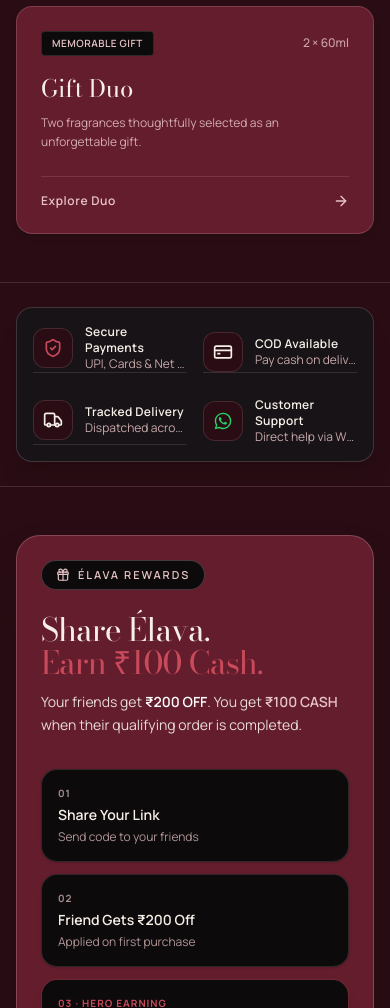
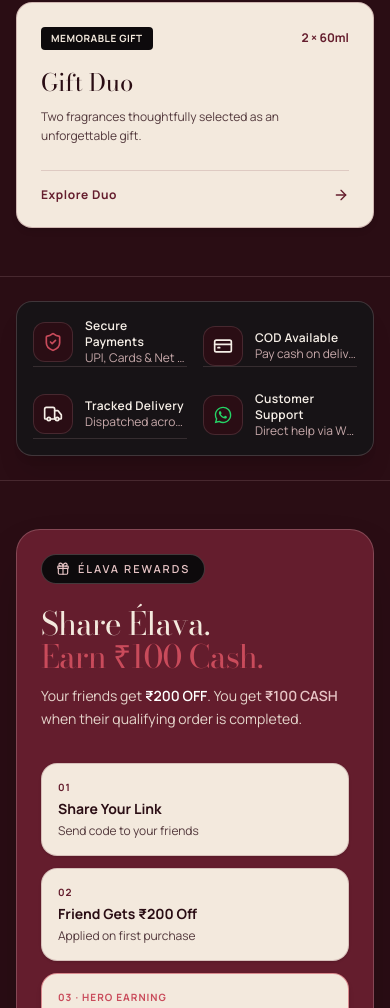
Before and after one commit to Jagrut-Shah/PF, a React (Vite) app: page / in a window 390 px wide. Shown: the part 2116-3124 px from the top of the page. Built offline with nearby package versions, Linux system fonts and the light colour scheme; no server answers; a web font is replaced by a local one.

Commit message:
style: convert homepage color balance to Variant B (Deep Cherry + Warm Ivory #F3E9DD + Near Black #0D0A0C)

```diff
--- a/src/components/home/ReferralBanner.jsx
+++ b/src/components/home/ReferralBanner.jsx
@@ -5,7 +5,7 @@ import MainContainer from '../ui/MainContainer';
 import { Gift, Share2 } from 'lucide-react';
 
 /**
- * ReferralBanner Component — Near-Black #0D0A0C step cards & tactile button response per Section 17 & 23
+ * ReferralBanner Component — Variant B: Warm Ivory #F3E9DD step cards & Near Black #0D0A0C reward panel
  */
 export default function ReferralBanner() {
   const navigate = useNavigate();
@@ -20,7 +20,7 @@ export default function ReferralBanner() {
   };
 
   return (
-    <section className="py-12 sm:py-16 bg-[#2A0D14] text-[#F6EFE7] border-t border-b border-[#E7C4C5]/15 relative overflow-hidden">
+    <section className="py-12 sm:py-16 bg-[#2A0D14] text-[#F3E9DD] border-t border-b border-[#E7C4C5]/15 relative overflow-hidden">
       <MainContainer>
         <div className="bg-[#641D2D] border border-[#E7C4C5]/25 rounded-3xl p-6 sm:p-10 lg:p-12 shadow-2xl relative z-10 overflow-hidden">
 
@@ -35,53 +35,53 @@ export default function ReferralBanner() {
                 <span>ÉLAVA Rewards</span>
               </div>
 
-              {/* Major Statement: Bodoni Moda 400 (Section 21) */}
+              {/* Major Statement: Bodoni Moda 400 */}
               <div className="space-y-3">
-                <h2 className="font-serif text-[32px] sm:text-[44px] lg:text-[54px] font-normal text-[#F6EFE7] leading-[1.02] tracking-tight">
+                <h2 className="font-serif text-[32px] sm:text-[44px] lg:text-[54px] font-normal text-[#F3E9DD] leading-[1.02] tracking-tight">
                   Share Élava.<br />
                   <span className="text-[#C94B5B] font-normal">
                     Earn ₹100 Cash.
                   </span>
                 </h2>
-                <p className="font-sans text-sm sm:text-base text-[#F6EFE7]/90 max-w-xl leading-relaxed font-normal">
+                <p className="font-sans text-sm sm:text-base text-[#F3E9DD]/90 max-w-xl leading-relaxed font-normal">
                   Your friends get <strong className="text-white font-semibold">₹200 OFF</strong>. You get <strong className="text-[#E7C4C5] font-semibold">₹100 CASH</strong> when their qualifying order is completed.
                 </p>
               </div>
 
-              {/* 3 Steps: Near Black #0D0A0C */}
+              {/* 3 Steps: Warm Ivory #F3E9DD Cards for Variant B Contrast */}
               <div className="grid grid-cols-1 sm:grid-cols-3 gap-3 pt-2">
 
                 {/* Step 01 */}
-                <div className="bg-[#0D0A0C] border border-[#E7C4C5]/15 rounded-2xl p-4 space-y-1 shadow-sm">
-                  <span className="text-[10px] font-sans font-bold uppercase tracking-widest text-[#E7C4C5]/70 block">
+                <div className="bg-[#F3E9DD] border border-[#641D2D]/20 rounded-2xl p-4 space-y-1 shadow-sm">
+                  <span className="text-[10px] font-sans font-bold uppercase tracking-widest text-[#641D2D] block">
                     01
                   </span>
-                  <div className="font-sans text-sm font-semibold text-[#F6EFE7]">
+                  <div className="font-sans text-sm font-bold text-[#2A0D14]">
                     Share Your Link
                   </div>
-                  <p className="text-xs font-sans text-[#E7C4C5]/75 font-normal">Send code to your friends</p>
+                  <p className="text-xs font-sans text-[#2A0D14]/80 font-normal">Send code to your friends</p>
                 </div>
 
                 {/* Step 02 */}
-                <div className="bg-[#0D0A0C] border border-[#E7C4C5]/15 rounded-2xl p-4 space-y-1 shadow-sm">
-                  <span className="text-[10px] font-sans font-bold uppercase tracking-widest text-[#E7C4C5]/70 block">
+                <div className="bg-[#F3E9DD] border border-[#641D2D]/20 rounded-2xl p-4 space-y-1 shadow-sm">
+                  <span className="text-[10px] font-sans font-bold uppercase tracking-widest text-[#641D2D] block">
                     02
                   </span>
-                  <div className="font-sans text-sm font-semibold text-[#F6EFE7]">
+                  <div className="font-sans text-sm font-bold text-[#2A0D14]">
                     Friend Gets ₹200 Off
                   </div>
-                  <p className="text-xs font-sans text-[#E7C4C5]/75 font-normal">Applied on first purchase</p>
+                  <p className="text-xs font-sans text-[#2A0D14]/80 font-normal">Applied on first purchase</p>
                 </div>
 
                 {/* Step 03 */}
-                <div className="bg-[#0D0A0C] border border-[#C94B5B]/50 rounded-2xl p-4 space-y-1 shadow-lg relative overflow-hidden">
+                <div className="bg-[#F3E9DD] border border-[#C94B5B]/60 rounded-2xl p-4 space-y-1 shadow-md relative overflow-hidden">
                   <span className="text-[10px] font-sans font-bold uppercase tracking-widest text-[#C94B5B] block">
                     03 · HERO EARNING
                   </span>
-                  <div className="font-sans text-base font-semibold text-[#F6EFE7]">
+                  <div className="font-sans text-base font-bold text-[#2A0D14]">
                     You Earn ₹100 Cash
                   </div>
-                  <p className="text-xs font-sans text-[#E7C4C5]/90 font-normal">Withdrawable to UPI/Bank</p>
+                  <p className="text-xs font-sans text-[#2A0D14]/85 font-normal">Withdrawable to UPI/Bank</p>
                 </div>
 
               </div>
@@ -91,7 +91,7 @@ export default function ReferralBanner() {
                 <button
                   type="button"
                   onClick={handleStartEarning}
-                  className="w-full sm:w-auto bg-[#C94B5B] hover:bg-[#B03D4C] active:scale-[0.98] text-[#F6EFE7] px-8 py-4 rounded-xl font-sans font-semibold text-xs sm:text-sm tracking-wider inline-flex items-center justify-center transition-all duration-200 shadow-xl cursor-pointer"
+                  className="w-full sm:w-auto bg-[#C94B5B] hover:bg-[#B03D4C] active:scale-[0.98] text-[#F3E9DD] px-8 py-4 rounded-xl font-sans font-semibold text-xs sm:text-sm tracking-wider inline-flex items-center justify-center transition-all duration-200 shadow-xl cursor-pointer"
                   id="start-earning-homepage-btn"
                 >
                   <span>Start Earning →</span>
@@ -102,7 +102,7 @@ export default function ReferralBanner() {
 
             {/* Right Column: Near Black #0D0A0C Card */}
             <div className="lg:col-span-4 flex justify-center">
-              <div className="w-full max-w-sm bg-[#0D0A0C] border border-[#E7C4C5]/25 rounded-2xl p-6 shadow-2xl space-y-4 text-center relative overflow-hidden">
+              <div className="w-full max-w-sm bg-[#0D0A0C] border border-[#E7C4C5]/25 rounded-2xl p-6 shadow-2xl space-y-4 text-center relative overflow-hidden text-[#F3E9DD]">
                 <div className="w-16 h-16 rounded-full bg-[#641D2D] border border-[#E7C4C5]/30 flex items-center justify-center mx-auto text-[#E7C4C5] shadow-inner">
                   <Share2 className="w-7 h-7" />
                 </div>
@@ -110,7 +110,7 @@ export default function ReferralBanner() {
                   <div className="text-[10px] font-sans font-semibold uppercase tracking-widest text-[#E7C4C5]">
                     Your Cash Reward
                   </div>
-                  <h3 className="font-serif text-4xl font-medium text-[#F6EFE7]">
+                  <h3 className="font-serif text-4xl font-medium text-[#F3E9DD]">
                     ₹100 Cash
                   </h3>
                   <p className="text-xs font-sans text-[#E7C4C5]/85 leading-relaxed px-2 font-normal">
--- a/src/components/home/ScentWardrobeBundle.jsx
+++ b/src/components/home/ScentWardrobeBundle.jsx
@@ -29,7 +29,7 @@ const BUNDLE_PRESETS = [
 
 export default function ScentWardrobeBundle() {
   return (
-    <section className="py-12 sm:py-16 bg-[#2A0D14] text-[#F6EFE7] border-t border-b border-[#E7C4C5]/15">
+    <section className="py-12 sm:py-16 bg-[#2A0D14] text-[#F3E9DD] border-t border-b border-[#E7C4C5]/15">
       <MainContainer>
         {/* Section Header */}
         <div className="text-center max-w-2xl mx-auto mb-8 sm:mb-12">
@@ -37,7 +37,7 @@ export default function ScentWardrobeBundle() {
             <Layers className="w-3.5 h-3.5 text-[#E7C4C5]" />
             <span>Fragrance Curation</span>
           </div>
-          <h2 className="font-serif text-3xl sm:text-4xl lg:text-5xl font-normal text-[#F6EFE7] tracking-tight leading-tight">
+          <h2 className="font-serif text-3xl sm:text-4xl lg:text-5xl font-normal text-[#F3E9DD] tracking-tight leading-tight">
             Build Your Scent Wardrobe
           </h2>
           <p className="font-sans text-sm sm:text-base text-[#E7C4C5]/85 mt-2 font-normal leading-relaxed">
@@ -45,31 +45,31 @@ export default function ScentWardrobeBundle() {
           </p>
         </div>
 
-        {/* 3 Curated Bundle Preset Cards */}
+        {/* 3 Curated Bundle Preset Cards — Variant B: Warm Ivory #F3E9DD Paper Cards */}
         <div className="grid grid-cols-1 md:grid-cols-3 gap-4 lg:gap-6">
           {BUNDLE_PRESETS.map((preset) => (
             <Link
               key={preset.id}
               to={`/wardrobe/${preset.id}`}
-              className="p-6 rounded-2xl border border-[#E7C4C5]/20 bg-[#641D2D] hover:border-[#E7C4C5]/50 active:scale-[0.98] transition-all duration-200 cursor-pointer flex flex-col justify-between group shadow-md hover:shadow-[0_8px_24px_rgba(0,0,0,0.35)]"
+              className="p-6 rounded-2xl border border-[#641D2D]/25 bg-[#F3E9DD] hover:border-[#641D2D]/50 active:scale-[0.98] transition-all duration-200 cursor-pointer flex flex-col justify-between group shadow-md hover:shadow-xl"
             >
               <div>
                 <div className="flex items-center justify-between gap-2 mb-4">
-                  <span className="text-[10px] font-sans font-semibold uppercase tracking-wider px-2.5 py-1 rounded bg-[#0D0A0C] text-[#E7C4C5] border border-[#E7C4C5]/15">
+                  <span className="text-[10px] font-sans font-bold uppercase tracking-wider px-2.5 py-1 rounded bg-[#0D0A0C] text-[#F3E9DD]">
                     {preset.badge}
                   </span>
-                  <span className="text-xs font-sans font-medium text-[#E7C4C5]/80">{preset.subtitle}</span>
+                  <span className="text-xs font-sans font-bold text-[#641D2D]">{preset.subtitle}</span>
                 </div>
-                <h3 className="font-serif text-2xl font-normal text-[#F6EFE7] group-hover:text-[#C94B5B] transition-colors leading-snug">
+                <h3 className="font-serif text-2xl font-normal text-[#2A0D14] group-hover:text-[#C94B5B] transition-colors leading-snug">
                   {preset.title}
                 </h3>
-                <p className="font-sans text-xs sm:text-sm text-[#E7C4C5]/85 mt-2 leading-relaxed font-normal">
+                <p className="font-sans text-xs sm:text-sm text-[#2A0D14]/80 mt-2 leading-relaxed font-normal">
                   {preset.description}
                 </p>
               </div>
 
               {/* Action Link */}
-              <div className="mt-6 pt-4 border-t border-[#E7C4C5]/15 flex items-center justify-between text-xs font-sans font-semibold tracking-wider text-[#E7C4C5] group-hover:text-[#F6EFE7] transition-colors">
+              <div className="mt-6 pt-4 border-t border-[#641D2D]/15 flex items-center justify-between text-xs font-sans font-bold tracking-wider text-[#641D2D] group-hover:text-[#C94B5B] transition-colors">
                 <span>Explore Duo</span>
                 <ArrowRight className="w-4 h-4 transform group-hover:translate-x-1 transition-transform" />
               </div>
--- a/src/index.css
+++ b/src/index.css
@@ -5,7 +5,7 @@
   --elava-cherry: #2A0D14;
   --elava-wine: #641D2D;
   --elava-near-black: #0D0A0C;
-  --elava-cream: #F6EFE7;
+  --elava-cream: #F3E9DD; /* Variant B: Warm Ivory */
   --elava-blush: #E7C4C5;
   --elava-charcoal: #171316;
   --elava-coral: #C94B5B;
@@ -32,7 +32,7 @@
   --color-elava-cherry: #2A0D14;
   --color-elava-wine: #641D2D;
   --color-elava-black: #0D0A0C;
-  --color-elava-cream: #F6EFE7;
+  --color-elava-cream: #F3E9DD;
   --color-elava-blush: #E7C4C5;
   --color-elava-charcoal: #171316;
   --color-elava-coral: #C94B5B;
@@ -47,7 +47,7 @@ html, body, #root, main {
   margin: 0;
   padding: 0;
   background-color: #2A0D14;
-  color: #F6EFE7;
+  color: #F3E9DD;
   font-family: var(--font-sans);
   -webkit-font-smoothing: antialiased;
   -moz-osx-font-smoothing: grayscale;
@@ -186,5 +186,5 @@ html {
 /* Selection color */
 ::selection {
   background: rgba(100, 29, 45, 0.5);
-  color: #F6EFE7;
+  color: #F3E9DD;
 }
```
Also changed, not shown: src/components/home/BrandStory.jsx (+12 -13 lines), src/components/home/WhyElava.jsx (+5 -5 lines).
